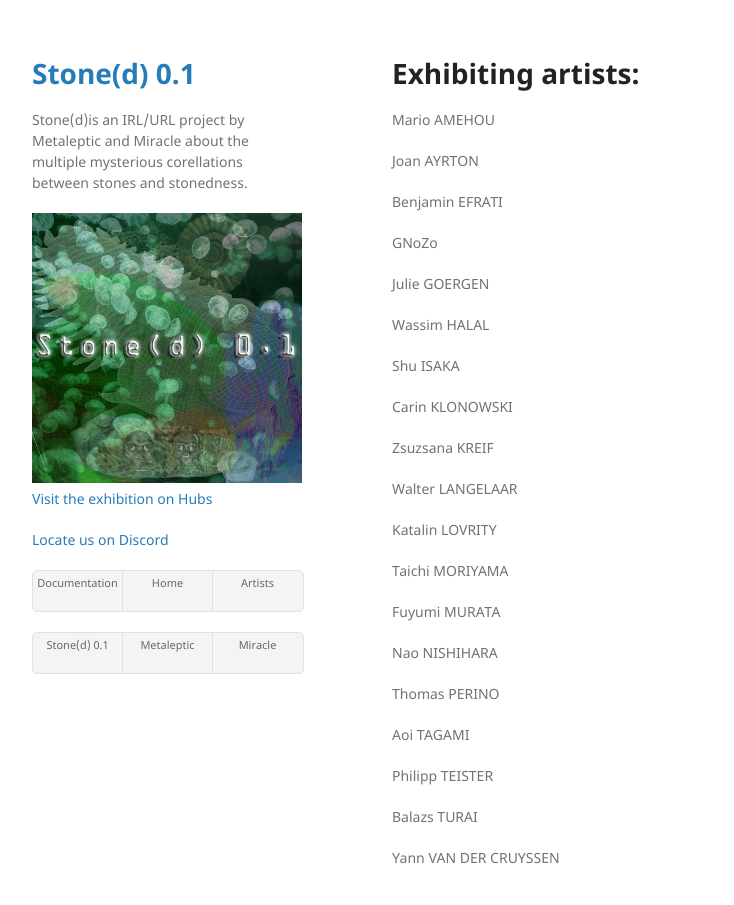
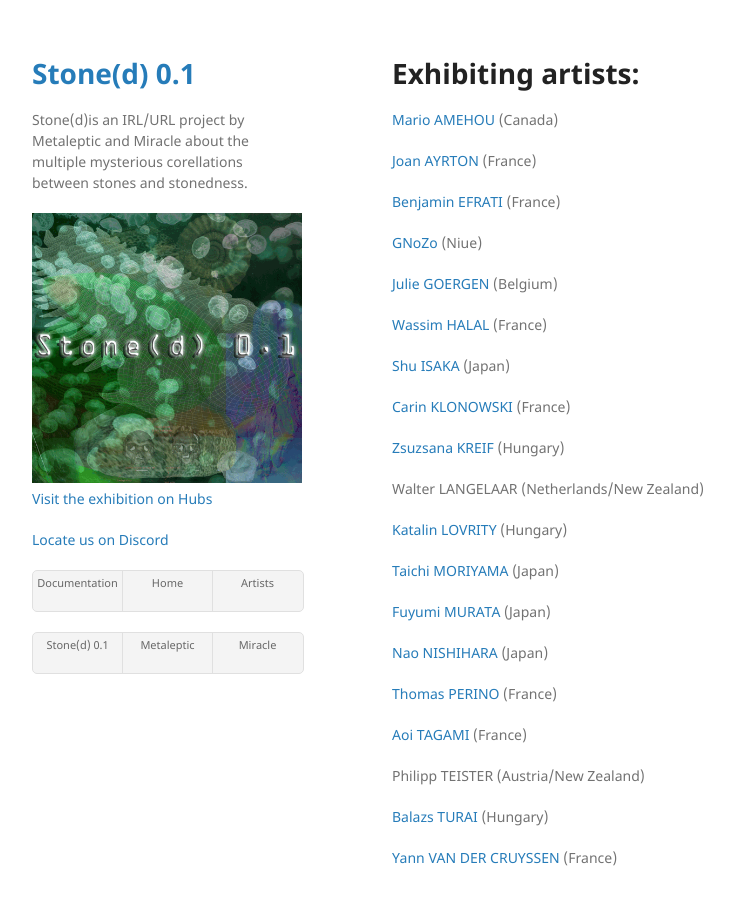
Before and after one commit to gnozo/Stoned, a Jekyll site: the page built from artists.md, in a window 1280 px wide and 938 px high. Shown: the top 905 px of the window, without its empty margins (178-912 px from the left). Built offline with Jekyll 4.4.1, drawn with Linux system fonts in a browser that asks for light colours; our own code applies the rules of GitHub Pages for plain Markdown files.

Commit message:
Update artists.md

```diff
--- a/artists.md
+++ b/artists.md
@@ -4,40 +4,41 @@ layout: default
 
 # Exhibiting artists:
 
-Mario AMEHOU
+[Mario AMEHOU](http://feldspathmetatransfer.blogspot.com/ ) (Canada)
 
-Joan AYRTON
 
-Benjamin EFRATI
+[Joan AYRTON](https://www.r22.fr/auteurices/joan-ayrton) (France)
 
-GNoZo
+[Benjamin EFRATI](https://www.benjaminefrati.com) (France)
 
-Julie GOERGEN
+[GNoZo](http://gnozo.me/) (Niue)
 
-Wassim HALAL
+[Julie GOERGEN](https://vimeo.com/user18571950) (Belgium)
 
-Shu ISAKA
+[Wassim HALAL](https://wassimhalal.com/) (France)
 
-Carin KLONOWSKI
+[Shu ISAKA](https://shuisaka.site) (Japan)
 
-Zsuzsana KREIF
+[Carin KLONOWSKI](http://carineklonowski.net) (France)
 
-Walter LANGELAAR
+[Zsuzsana KREIF](https://www.behance.net/krzsanna) (Hungary)
 
-Katalin LOVRITY
+Walter LANGELAAR (Netherlands/New Zealand)
 
-Taichi MORIYAMA
+[Katalin LOVRITY](https://www.instagram.com/lovrityka/) (Hungary)
 
-Fuyumi MURATA
+[Taichi MORIYAMA](https://twitter.com/moriyamataichi) (Japan)
 
-Nao NISHIHARA
+[Fuyumi MURATA](https://fuyumimurata.com/Works) (Japan)
 
-Thomas PERINO
+[Nao NISHIHARA](http://nishiharanao.blogspot.com/) (Japan)
 
-Aoi TAGAMI
+[Thomas PERINO](https://www.thomasperino.fr/) (France)
 
-Philipp TEISTER
+[Aoi TAGAMI](https://www.ftarri.com/) (France)
 
-Balazs TURAI
+Philipp TEISTER (Austria/New Zealand)
 
-Yann VAN DER CRUYSSEN
+[Balazs TURAI](http://behance.com/balturai) (Hungary)
+
+[Yann VAN DER CRUYSSEN](nurykabe.com) (France)
```
